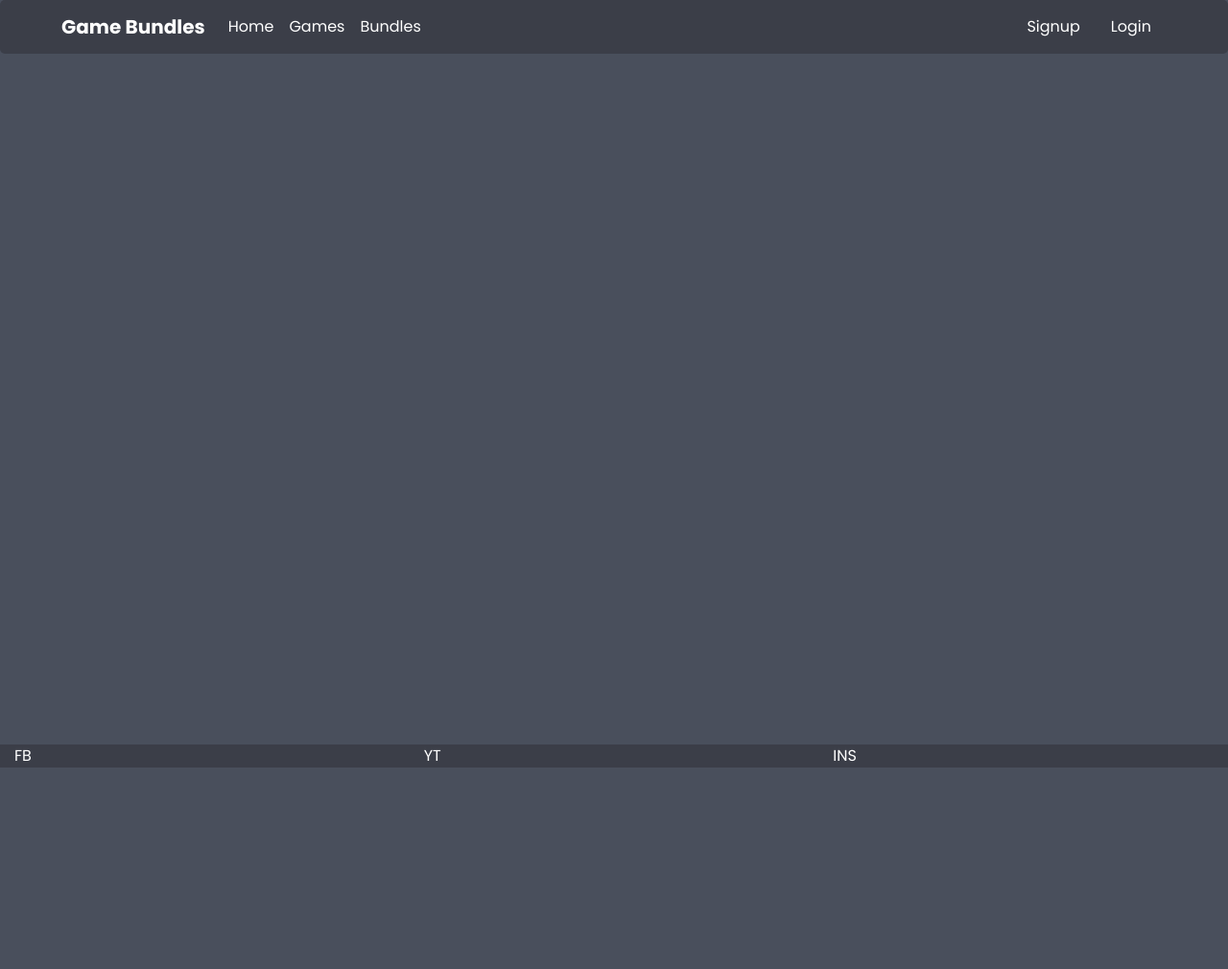
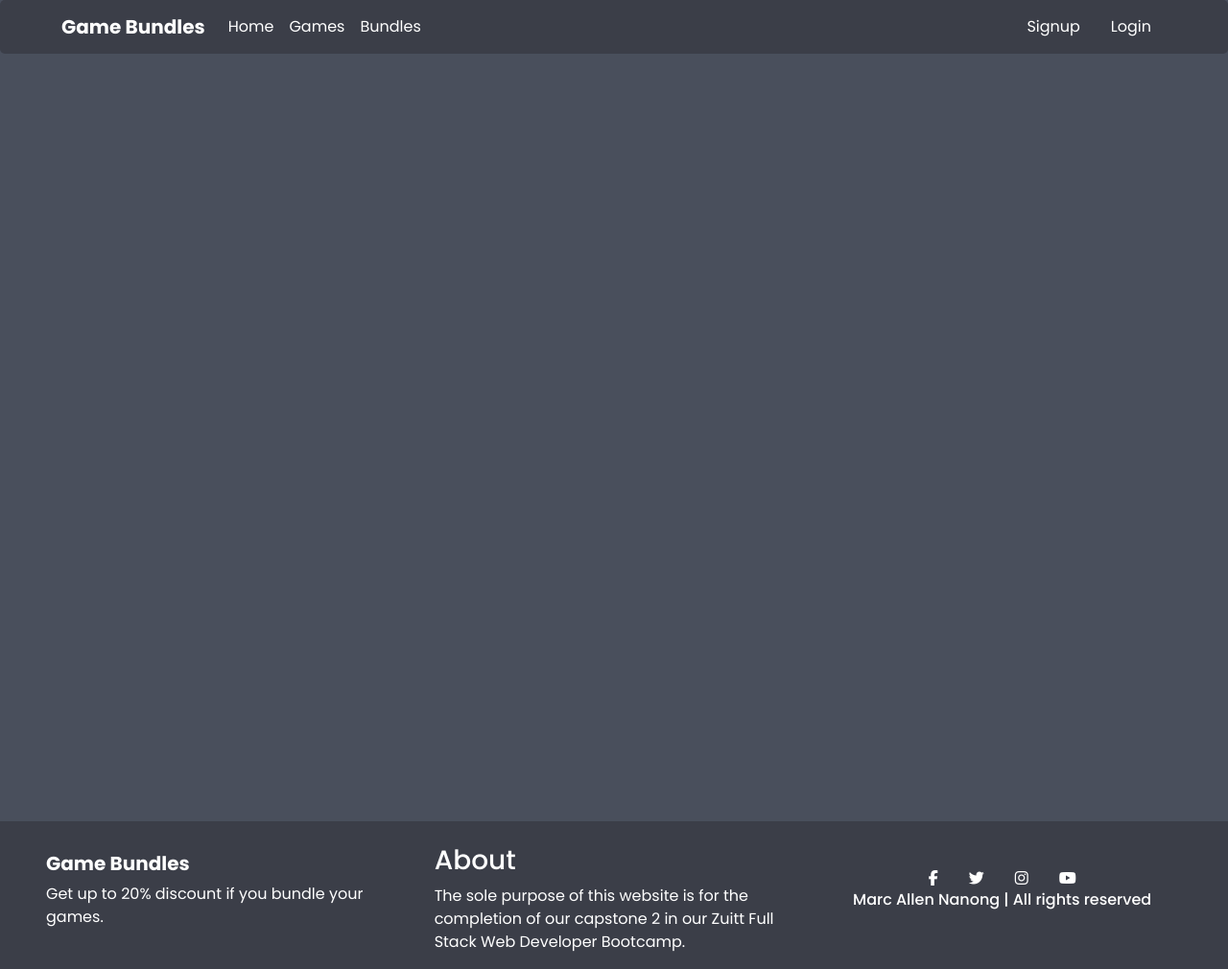
Before and after one commit to nanong11/Game-Bundles, a website: page client/index.html in a window 1280 px wide. Shown: the whole page at 96% size. Before the commit the page ends 800 px from the top, so only its background shows below. Drawn offline with nearby package versions, Linux system fonts and the light colour scheme.

Commit message:
Make temporary footer

```diff
--- a/client/css/main.css
+++ b/client/css/main.css
@@ -60,9 +60,14 @@ form{
 
 main{
     flex: 1 0 auto;
+    height: 100vh;
 }
 footer{
     background-color: #3b3e48;
     flex: 0 0 auto;
     justify-content: center;
 }
+footer a{
+    color: inherit;
+    text-decoration: none !important;
+}
--- a/client/index.html
+++ b/client/index.html
@@ -4,6 +4,9 @@
     <meta charset="UTF-8">
     <meta http-equiv="X-UA-Compatible" content="IE=edge">
     <meta name="viewport" content="width=device-width, initial-scale=1.0, shrink-to-fit=no">
+
+    <!-- Fontawesome defered -->
+    <script defer src="https://kit.fontawesome.com/71a16aa4bc.js" crossorigin="anonymous"></script>
 
     <!-- Bootstrap CSS -->
     <link rel="stylesheet" href="https://cdn.jsdelivr.net/npm/bootstrap@4.6.1/dist/css/bootstrap.min.css" integrity="sha384-zCbKRCUGaJDkqS1kPbPd7TveP5iyJE0EjAuZQTgFLD2ylzuqKfdKlfG/eSrtxUkn" crossorigin="anonymous">
@@ -13,7 +16,7 @@
     <script defer src="https://cdn.jsdelivr.net/npm/bootstrap@4.6.1/dist/js/bootstrap.bundle.min.js" integrity="sha384-fQybjgWLrvvRgtW6bFlB7jaZrFsaBXjsOMm/tB9LTS58ONXgqbR9W8oWht/amnpF" crossorigin="anonymous"></script>
 
     <!-- External JS defered -->
-    <script src="./js/script.js"></script>
+    <script defer src="./js/script.js"></script>
 
     <!-- External CSS -->
     <link rel="stylesheet" href="./css/main.css">
@@ -54,11 +57,25 @@
     </main>
 
     <footer>
-        <div class="container-fluid">
+        <div class="container-fluid pt-4 px-5">
             <div class="row">
-                <div class="col">FB</div>
-                <div class="col">YT</div>
-                <div class="col">INS</div>
+                <div class="col-4">
+                  <a class="navbar-brand" href="./index.html">Game Bundles</a>
+                  <p>Get up to 20% discount if you bundle your games.</p>
+                </div>
+                <div class="col-4">
+                  <h3>About</h3>
+                  <p>The sole purpose of this website is for the completion of our capstone 2 in our Zuitt Full Stack Web Developer Bootcamp.</p>
+                </div>
+                <div class="col-4 pt-4">
+                  <div class="nav justify-content-center">
+                      <a href="https://www.facebook.com/marcallen.nanong/" target="_blank"><i class="mx-3 fab fa-facebook-f"></i></a>
+                      <a href="https://twitter.com/evilhare11" target="_blank"><i class="mx-3 fab fa-twitter"></i></a>
+                      <a href="https://www.instagram.com/evilhare11" target="_blank"><i class="mx-3 fab fa-instagram"></i></a>
+                      <a href="https://www.youtube.com/channel/UCvFlYtXa3LXg2hhTVD9Bbmg" target="_blank"><i class="mx-3 fab fa-youtube"></i></a>
+                  </div>
+                  <h6 class="text-center">Marc Allen Nanong | All rights reserved</h6>
+                </div>
             </div>
         </div>
     </footer>
```
Also changed, not shown: client/pages/login.html (+21 -4 lines), client/pages/register.html (+21 -4 lines).
